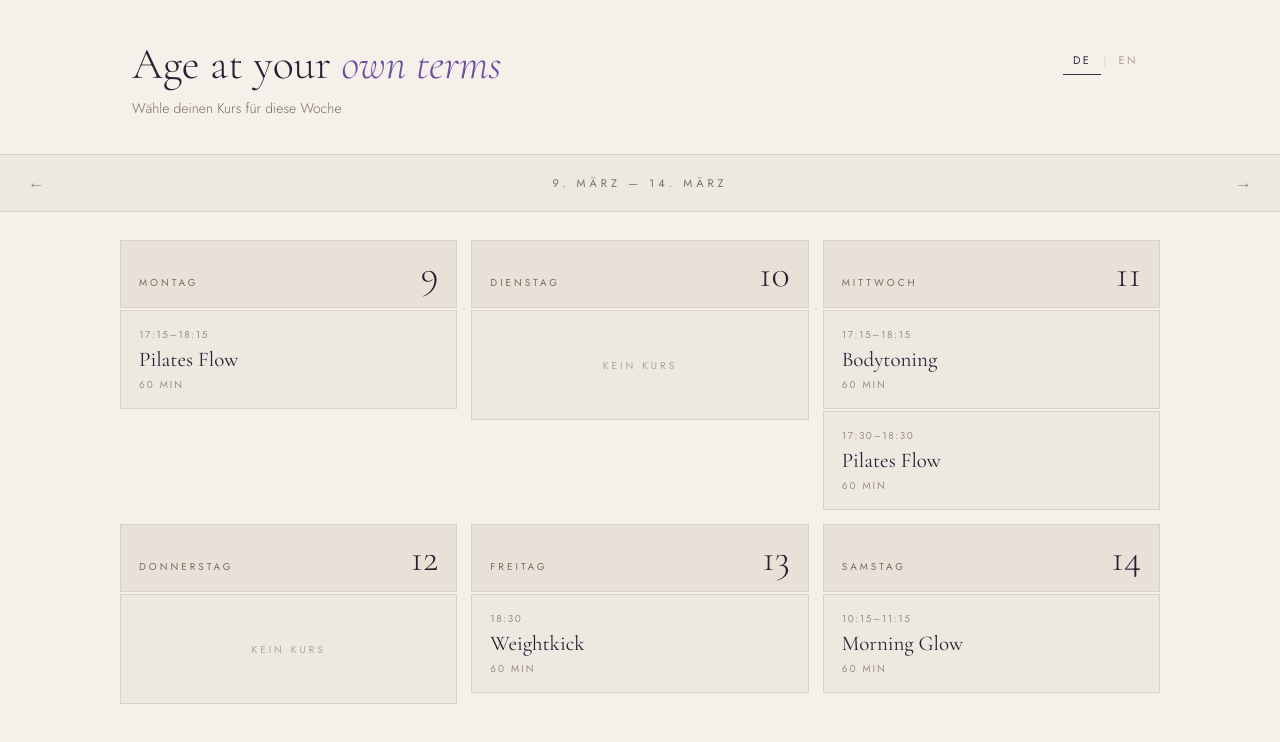
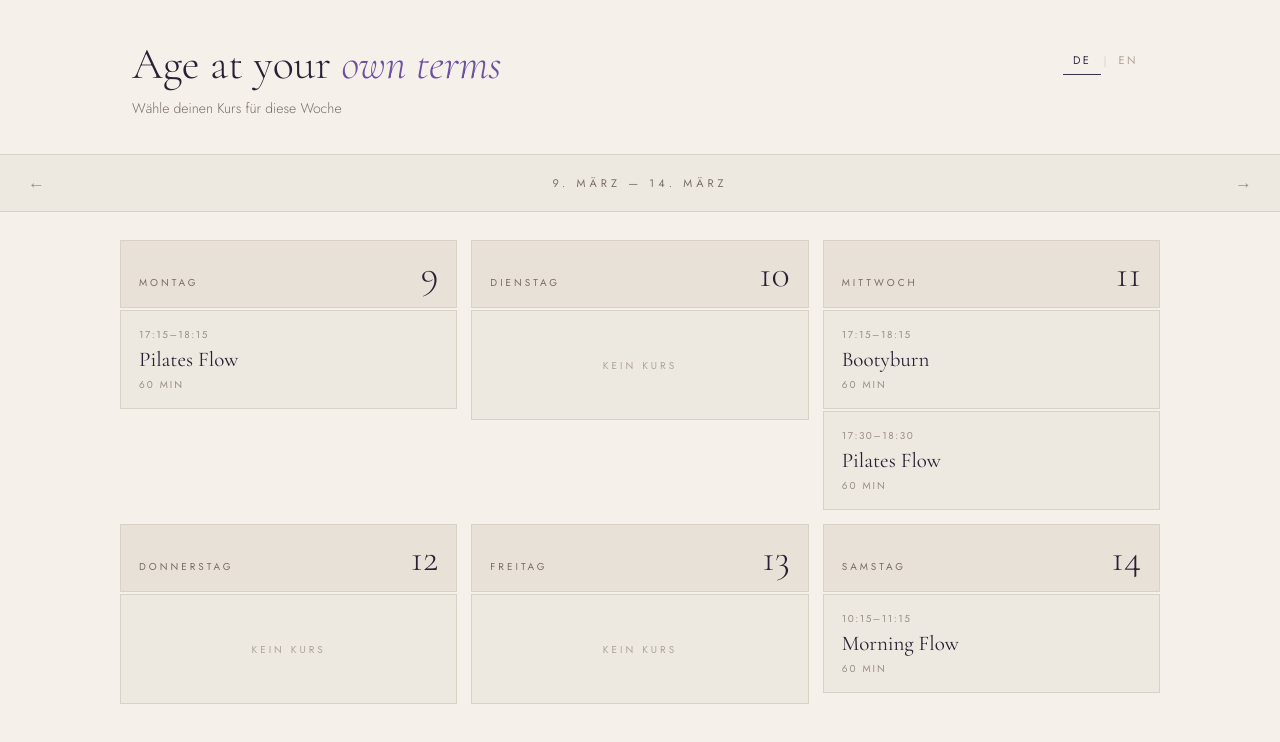
Before and after one commit to haasleonie/WellSociety-Classes, a React (Vite) app: page / in a window 1280 px wide. Shown: the top 742 px of the page. Built offline with nearby package versions, Linux system fonts and the light colour scheme.

Commit message:
Update App.jsx
Cancel Friday Class

```diff
--- a/src/App.jsx
+++ b/src/App.jsx
@@ -3,10 +3,10 @@ import { useState } from "react";
 const courses = {
   MONTAG: { day: "MONTAG", dayEn: "MONDAY", date: 9, classes: [{ id: "pilates-mon", time: "17:15–18:15", name: "Pilates Flow", duration: "60 MIN", description: "Sanfte, kontrollierte Bewegungen für Kraft, Flexibilität und Körperbewusstsein. Perfekt für alle Levels – stärkt die Tiefenmuskulatur und verbessert die Haltung nachhaltig.", descriptionEn: "Gentle, controlled movements for strength, flexibility and body awareness. Perfect for all levels – strengthens deep muscles and improves posture." }] },
   DIENSTAG: { day: "DIENSTAG", dayEn: "TUESDAY", date: 10, classes: [] },
-  MITTWOCH: { day: "MITTWOCH", dayEn: "WEDNESDAY", date: 11, classes: [{ id: "body-wed", time: "17:15–18:15", name: "Bodytoning", duration: "60 MIN", description: "Intensives Ganzkörper-Workout mit Gewichten und eigenem Körpergewicht. Definiert Muskeln, kurbelt den Stoffwechsel an und macht dich rundum leistungsfähiger.", descriptionEn: "Intensive full-body workout with weights and bodyweight. Defines muscles, boosts metabolism and makes you stronger overall." }, { id: "pilates-wed", time: "17:30–18:30", name: "Pilates Flow", duration: "60 MIN", description: "Sanfte, kontrollierte Bewegungen für Kraft, Flexibilität und Körperbewusstsein. Perfekt für alle Levels.", descriptionEn: "Gentle, controlled movements for strength, flexibility and body awareness. Perfect for all levels." }] },
+  MITTWOCH: { day: "MITTWOCH", dayEn: "WEDNESDAY", date: 11, classes: [{ id: "body-wed", time: "17:15–18:15", name: "Bootyburn", duration: "60 MIN", description: "Intensives Ganzkörper-Workout mit Gewichten und eigenem Körpergewicht. Definiert Muskeln, kurbelt den Stoffwechsel an und macht dich rundum leistungsfähiger.", descriptionEn: "Intensive full-body workout with weights and bodyweight. Defines muscles, boosts metabolism and makes you stronger overall." }, { id: "pilates-wed", time: "17:30–18:30", name: "Pilates Flow", duration: "60 MIN", description: "Sanfte, kontrollierte Bewegungen für Kraft, Flexibilität und Körperbewusstsein. Perfekt für alle Levels.", descriptionEn: "Gentle, controlled movements for strength, flexibility and body awareness. Perfect for all levels." }] },
   DONNERSTAG: { day: "DONNERSTAG", dayEn: "THURSDAY", date: 12, classes: [] },
-  FREITAG: { day: "FREITAG", dayEn: "FRIDAY", date: 13, classes: [{ id: "weightkick-fri", time: "18:30", name: "Weightkick", duration: "60 MIN", description: "Die perfekte Kombination aus Kickboxen und Krafttraining. Baut Stress ab, stärkt Ausdauer und Koordination.", descriptionEn: "The perfect blend of kickboxing and strength training. Relieves stress and builds endurance and coordination." }] },
-  SAMSTAG: { day: "SAMSTAG", dayEn: "SATURDAY", date: 14, classes: [{ id: "morning-sat", time: "10:15–11:15", name: "Morning Glow", duration: "60 MIN", description: "Sanftes Yoga, Mobility und Atemübungen für einen energiereichen Start in den Tag.", descriptionEn: "Gentle yoga, mobility and breathing exercises for an energised start to your day." }] },
+  FREITAG: { day: "FREITAG", dayEn: "FRIDAY", date: 13, classes: [] },
+  SAMSTAG: { day: "SAMSTAG", dayEn: "SATURDAY", date: 14, classes: [{ id: "morning-sat", time: "10:15–11:15", name: "Morning Flow", duration: "60 MIN", description: "Sanftes Übungen um den Körper in Schwung zu bekommen für einen energiereichen Start in den Tag.", descriptionEn: "Gentle yoga, mobility and breathing exercises for an energised start to your day." }] },
 };
 
 const week = ["MONTAG", "DIENSTAG", "MITTWOCH", "DONNERSTAG", "FREITAG", "SAMSTAG"];
```
